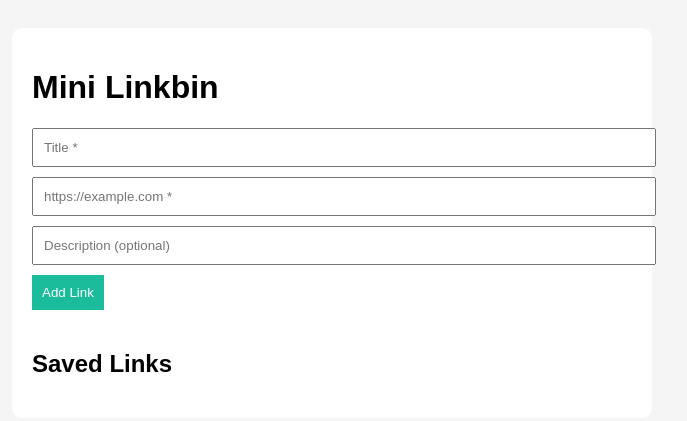
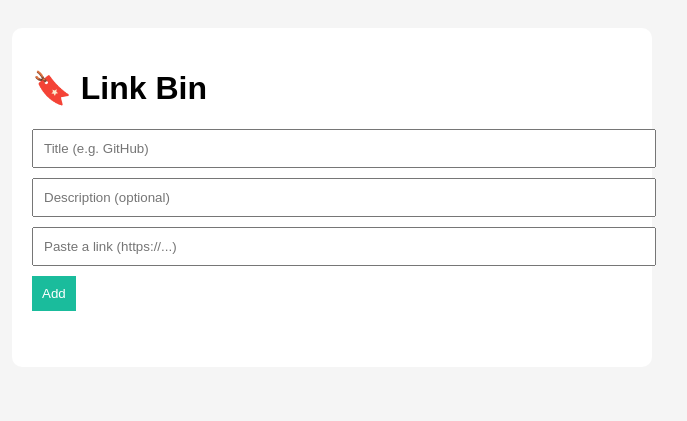
Before and after one commit to hjshreya/linkbin, a plain HTML site: page index.html in a window 1280 px wide. Shown: the whole page, without its empty margins (308-995 px from the left). Drawn offline with Linux system fonts and the light colour scheme.

Commit message:
Update index.html

```diff
--- a/index.html
+++ b/index.html
@@ -1,23 +1,23 @@
 <!DOCTYPE html>
 <html lang="en">
 <head>
-  <meta charset="UTF-8">
-  <title>Linkbin</title>
-  <link rel="stylesheet" href="style.css">
+  <meta charset="UTF-8" />
+  <meta name="viewport" content="width=device-width, initial-scale=1.0"/>
+  <title>Link Saver</title>
+  <link rel="stylesheet" href="style.css" />
 </head>
 <body>
   <div class="container">
-    <h1>Mini Linkbin</h1>
+    <h1>🔖 Link Bin</h1>
+    <div class="input-section">
+      <input type="text" id="title-input" placeholder="Title (e.g. GitHub)" />
+      <input type="text" id="desc-input" placeholder="Description (optional)" />
+      <input type="url" id="link-input" placeholder="Paste a link (https://...)" />
+      <button onclick="addLink()">Add</button>
+    </div>
+    <ul id="link-list"></ul>
+  </div>
 
-    <input type="text" id="title" placeholder="Title *">
-    <input type="url" id="url" placeholder="https://example.com *">
-    <input type="text" id="desc" placeholder="Description (optional)">
-
-    <button onclick="addLink()">Add Link</button>
-
-    <h2>Saved Links</h2>
-    <ul id="linkList"></ul>
-  </div>
   <script src="script.js"></script>
 </body>
 </html>
```
